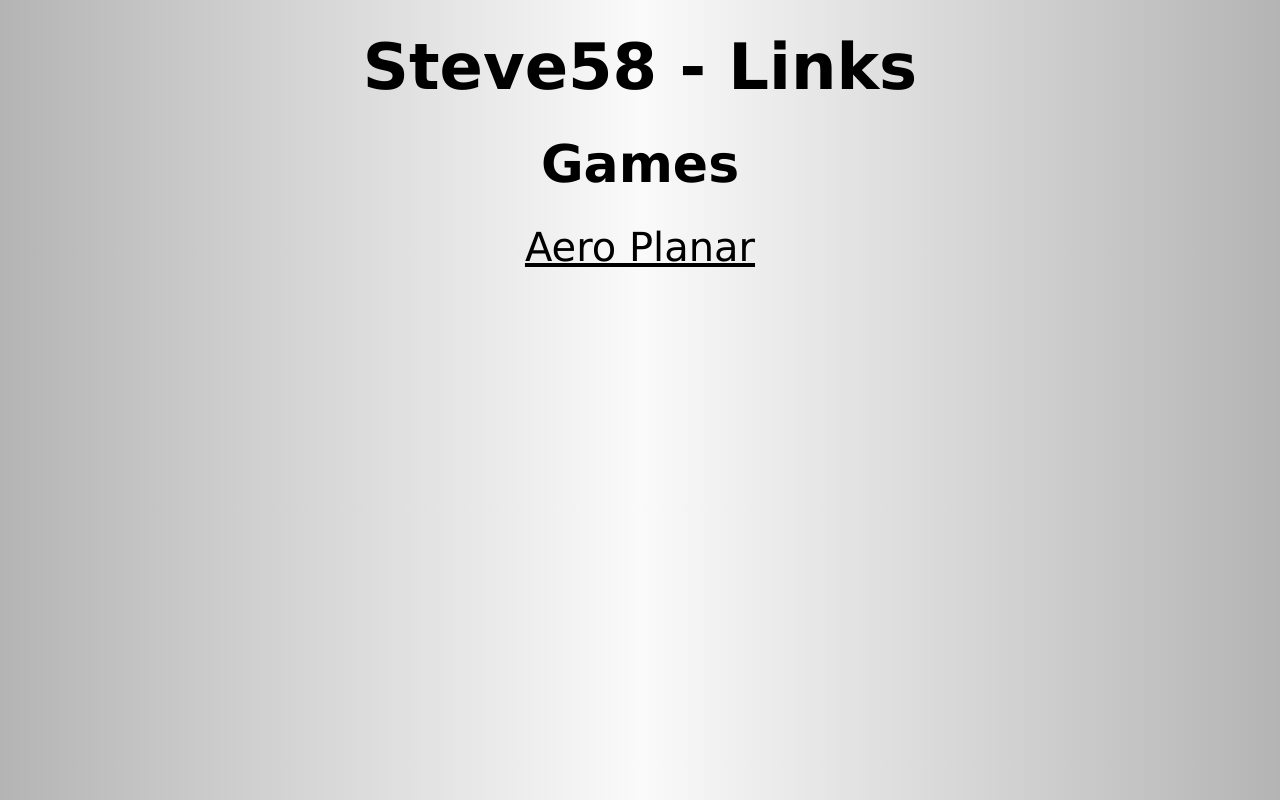
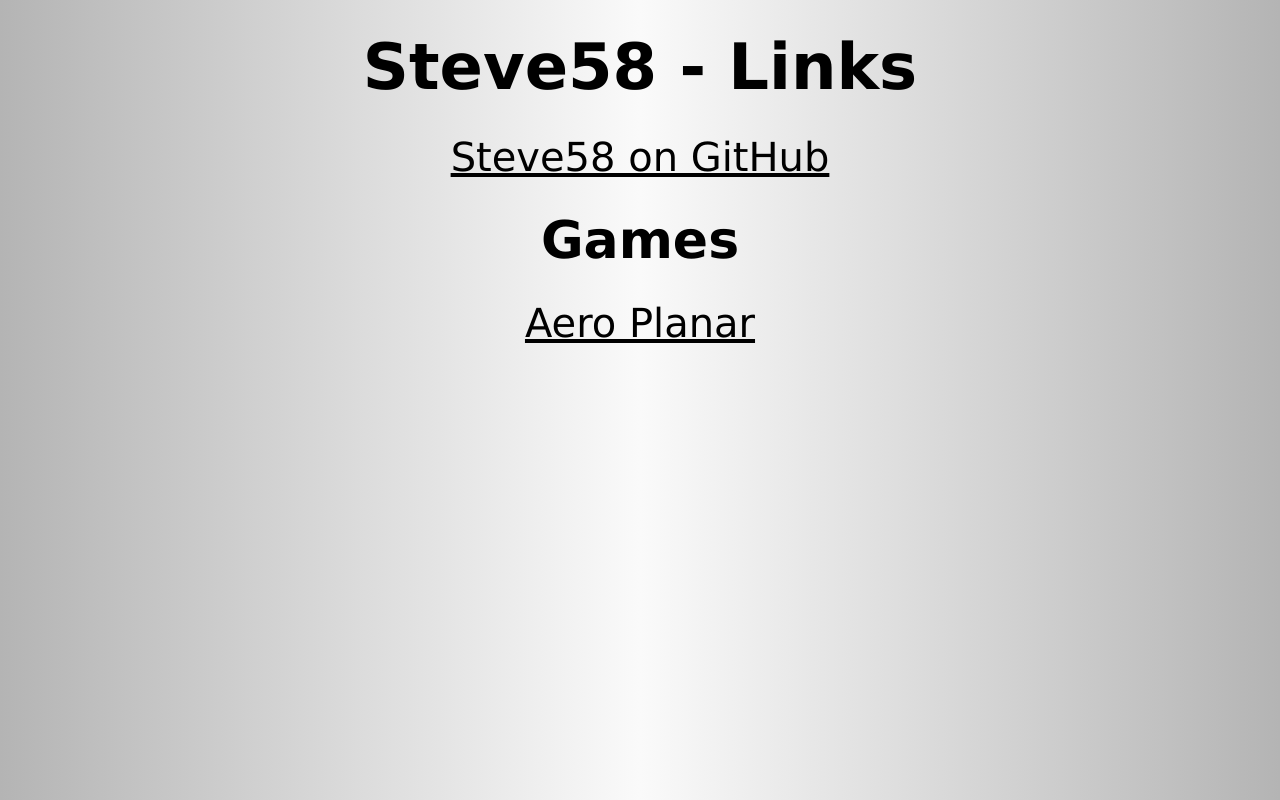
Before and after one commit to Steve58/steve58.github.io, a plain HTML site: page index.html in a window 1280 px wide. Drawn offline with Linux system fonts and the light colour scheme.

Commit message:
Added link back to GitHub

```diff
--- a/index.html
+++ b/index.html
@@ -10,6 +10,13 @@
     <h1>
         Steve58 - Links
     </h1>
+    <div class="menu">
+        <div class="item">
+            <a href="https://github.com/steve58/">
+                Steve58 on GitHub
+            </a>
+        </div>
+    </div>
     <h2>
         Games
     </h2>
```
Also changed, not shown: 1 other file.
